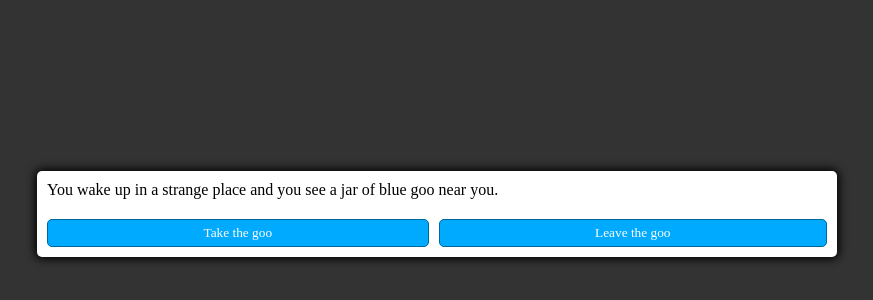
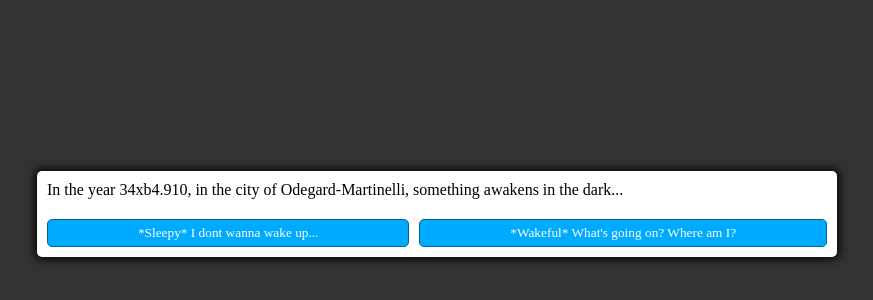
Before and after one commit to LynWorth/quiztests, a plain HTML site: page index.html in a window 1280 px wide. Shown: the part 186-486 px from the top of the page, without its empty margins (203-1076 px from the left). Drawn offline with Linux system fonts and the light colour scheme.

Commit message:
addition of Sam's nodes for our own story purpose

```diff
--- a/assets/game.js
+++ b/assets/game.js
@@ -2,6 +2,7 @@ const textElement = document.getElementById('text')
 const optionButtonsElement = document.getElementById('option-buttons')
 
 let state = {}
+
 
 function startGame() {
   state = {}
@@ -30,6 +31,7 @@ function showOption(option) {
   return option.requiredState == null || option.requiredState(state)
 }
 
+
 function selectOption(option) {
   const nextTextNodeId = option.nextText
   if (nextTextNodeId <= 0) {
@@ -42,154 +44,167 @@ function selectOption(option) {
 const textNodes = [
   {
     id: 1,
-    text: 'You wake up in a strange place and you see a jar of blue goo near you.',
+    text: "In the year 34xb4.910, in the city of Odegard-Martinelli, something awakens in the dark...",
     options: [
         {
-        text: 'Take the goo',
-        setState: { blueGoo: true },
-        nextText: 2
+            text: "*Sleepy* I dont wanna wake up...",
+            setState: {awakenedClone: false},
+            nextText: 3,
         },
         {
-        text: 'Leave the goo',
-        nextText: 2
-      }
+            text: "*Wakeful* What's going on? Where am I?",
+            setState: {awakenedClone: false},
+            nextText: 2,
+        },
     ]
 },
 {
     id: 2,
-    text: 'You venture forth in search of answers to where you are when you come across a merchant.',
+    text: "You don't know who or what you are, but you do know that you are brand new. You float in an empty void, a place you've never been. But then, you've never been anywhere.",
     options: [
         {
-        text: 'Trade the goo for a sword',
-        requiredState: (currentState) => currentState.blueGoo,
-        setState: { blueGoo: false, sword: true },
-        nextText: 3
+            text: "C'mon already, lets go!",
+            setState: {awakenedClone: false},
+            nextText: 4,
         },
         {
-        text: 'Trade the goo for a shield',
-        requiredState: (currentState) => currentState.blueGoo,
-        setState: { blueGoo: false, shield: true },
-        nextText: 3
+            text: "Leave me be! I don't want to wake up!",
+            setState: {awakenedClone: false},
+            nextText: 3,
         },
-      {
-        text: 'Ignore the merchant',
-        nextText: 3
-      }
     ]
 },
 {
     id: 3,
-    text: 'After leaving the merchant you start to feel tired and stumble upon a small town next to a dangerous looking castle.',
+    text: "You're not up for this, whatever this is. Whatever you are. You don't know who or what you are, but you know that you are brand new. You float in an empty void, a place you've never been. But then, you've never been anywhere.",
     options: [
         {
-        text: 'Explore the castle',
-        nextText: 4
+            text: "You try and disappear, to be nothing like you were not long ago.",
+            setState: {awakenedClone: false},
+            nextText: 4,
         },
         {
-        text: 'Find a room to sleep at in the town',
-        nextText: 5
+            text: "I suppose this isn't too bad...",
+            setState: {awakenedClone: false},
+            nextText: 4,
         },
-      {
-        text: 'Find some hay in a stable to sleep in',
-        nextText: 6
-      }
     ]
 },
 {
     id: 4,
-    text: 'You are so tired that you fall asleep while exploring the castle and are killed by some terrible monster in your sleep.',
+    text: "You hear voices. No, one voice talking to itself. You reach out and find the void's edge is close by indeed. You get the feeling those voices aren't far but you can't see a thing.",
     options: [
         {
-        text: 'Restart',
-        nextText: -1
-      }
+            text: "Where am I?",
+            setState: {awakenedClone: false},
+            nextText: 5,
+        },
+        {
+            text: "Leave me be! I don't want to wake up!",
+            setState: {awakenedClone: false},
+            nextText: 5,
+        },
     ]
 },
 {
     id: 5,
-    text: 'Without any money to buy a room you break into the nearest inn and fall asleep. After a few hours of sleep the owner of the inn finds you and has the town guard lock you in a cell.',
+    text: "The voices get closer then stop, then get closer again. They are just outside of your... container.",
     options: [
         {
-        text: 'Restart',
-        nextText: -1
-      }
+            text: "Yo yo, let me out! I want answers!",
+            setState: {awakenedClone: false},
+            nextText: 6,
+        },
+        {
+            text: "Begone! I don't want to wake up!",
+            setState: {awakenedClone: false},
+            nextText: 6,
+        },
     ]
 },
 {
     id: 6,
-    text: 'You wake up well rested and full of energy ready to explore the nearby castle.',
+    text: "Black turns to white as your whole world cracks in two. You take a moment to adjust to the brightness... Standing before you are two creatures. They speak to each other in identical voices and then turn to you and one of them speaks: 'Awaken, clone!'",
     options: [
         {
-        text: 'Explore the castle',
-        nextText: 7
-      }
+            text: "Clone? You understand their language but wonder what they mean.",
+            setState: {awakenedClone: true},
+            nextText: 7,
+        },
+        {
+            text: "A clone, of course. Your inbuilt genetic edumation comes flooding to you.",
+            setState: {awakenedClone: true},
+            nextText: 7,
+        },
     ]
 },
 {
     id: 7,
-    text: 'While exploring the castle you come across a horrible monster in your path.',
+    text: "Clone LNTWOS-4. Regurge now your name and purpose?",
     options: [
         {
-        text: 'Try to run',
-        nextText: 8
+            text: "You understand them but you feel shock, and you draw a blank.",
+            setState: {awakenedClone: false},
+            nextText: 8,
         },
         {
-        text: 'Attack it with your sword',
-        requiredState: (currentState) => currentState.sword,
-        nextText: 9
+            text: "Leave me be! I don't want to wake up!",
+            setState: {awakenedClone: false},
+            nextText: 8,
         },
-      {
-        text: 'Hide behind your shield',
-        requiredState: (currentState) => currentState.shield,
-        nextText: 10
-      },
-      {
-        text: 'Throw the blue goo at it',
-        requiredState: (currentState) => currentState.blueGoo,
-        nextText: 11
-      }
     ]
 },
 {
     id: 8,
-    text: 'Your attempts to run are in vain and the monster easily catches.',
+    text: "You look around desperately. You're in a sparse room full of cylinders and more of these people. You see other identicals in various stages of being awoken. You see the cylindar that held you moments ago. Attached to this is a display and you see your reflection in it... you too are one of these creatures!",
     options: [
         {
-        text: 'Restart',
-        nextText: -1
-      }
+            text: "What is a name?? What is a clone? Who are these guys?",
+            setState: {awakenedClone: false},
+            nextText: 9,
+        },
+        {
+            text: "My name? My name? I don't know... should I?",
+            setState: {awakenedClone: false},
+            nextText: 9,
+        },
     ]
 },
 {
     id: 9,
-    text: 'You foolishly thought this monster could be slain with a single sword.',
+    text: "'Underdone!' exclaims the first of the creatures. 'Let's get them to the test area. I get the feeling this one's for the recycler.'",
     options: [
         {
-        text: 'Restart',
-        nextText: -1
-      }
+            text: "You understand them but you feel shock, and you draw a blank.",
+            setState: {awakenedClone: false},
+            nextText: 8,
+        },
+        {
+            text: "Leave me be! I don't want to wake up!",
+            setState: {awakenedClone: false},
+            nextText: 9,
+        },
     ]
 },
 {
     id: 10,
-    text: 'The monster laughed as you hid behind your shield and ate you.',
+    text: "You are led through to another room, full of rows of chairs and terminals. You are taken to one and are sat down in front of it. Blinking at you is a user interface. Clone name input: _",
     options: [
         {
-        text: 'Restart',
-        nextText: -1
-      }
+            text: "You understand them but you feel shock, and you draw a blank.",
+            setState: {awakenedClone: false},
+            nextText: 8,
+        },
+        {
+            text: "Leave me be! I don't want to wake up!",
+            setState: {awakenedClone: false},
+            nextText: 9,
+        },
     ]
 },
-  {
-    id: 11,
-    text: 'You threw your jar of goo at the monster and it exploded. After the dust settled you saw the monster was destroyed. Seeing your victory you decide to claim this castle as your and live out the rest of your days there.',
-    options: [
-      {
-        text: 'Congratulations. Play Again.',
-        nextText: -1
-      }
-    ]
-  }
+
+
+
 ]
 
 startGame()
--- a/index.html
+++ b/index.html
@@ -6,7 +6,7 @@
   <meta http-equiv="X-UA-Compatible" content="ie=edge">
   <link href="assets/style.css" rel="stylesheet">
   <script defer src="assets/game.js"></script>
-  <title>Text Adventure</title>
+  <title>Game Test Adventure</title>
 </head>
 <body>
   <div class="container">
```
Also changed, not shown: old.js (added, +152 -0 lines). Lines whose indentation alone changed are shown as unchanged.
